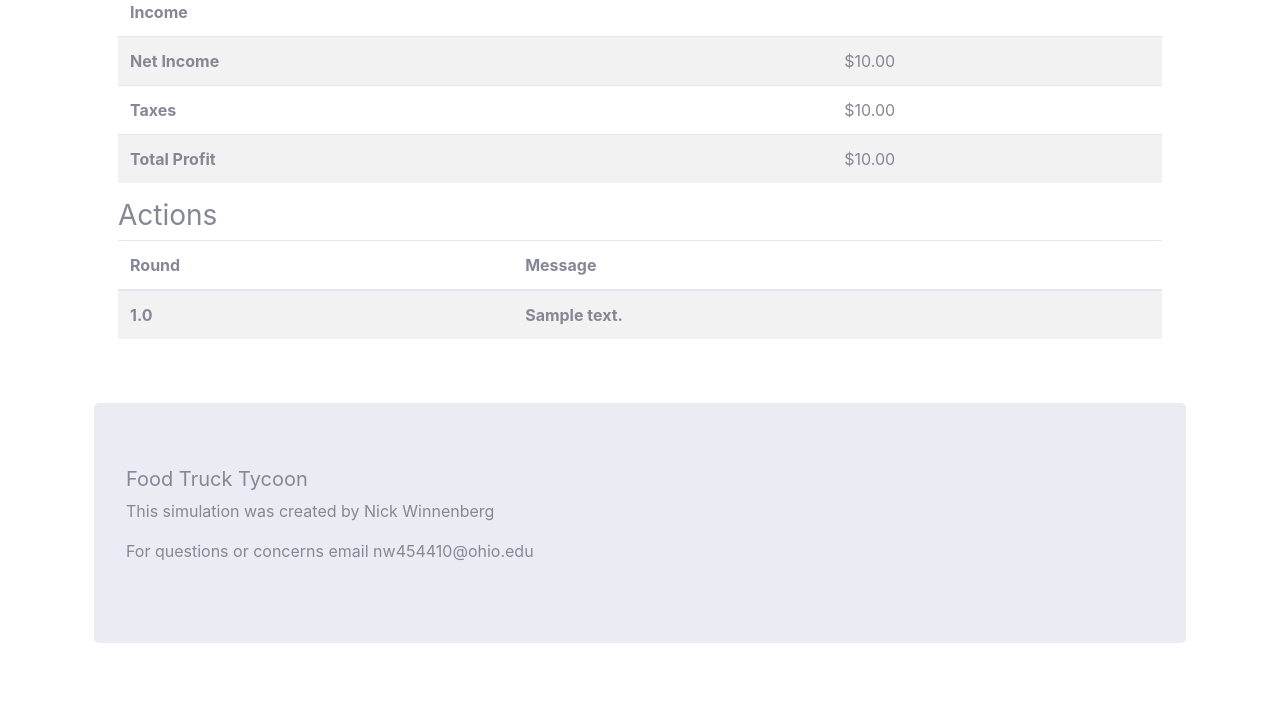
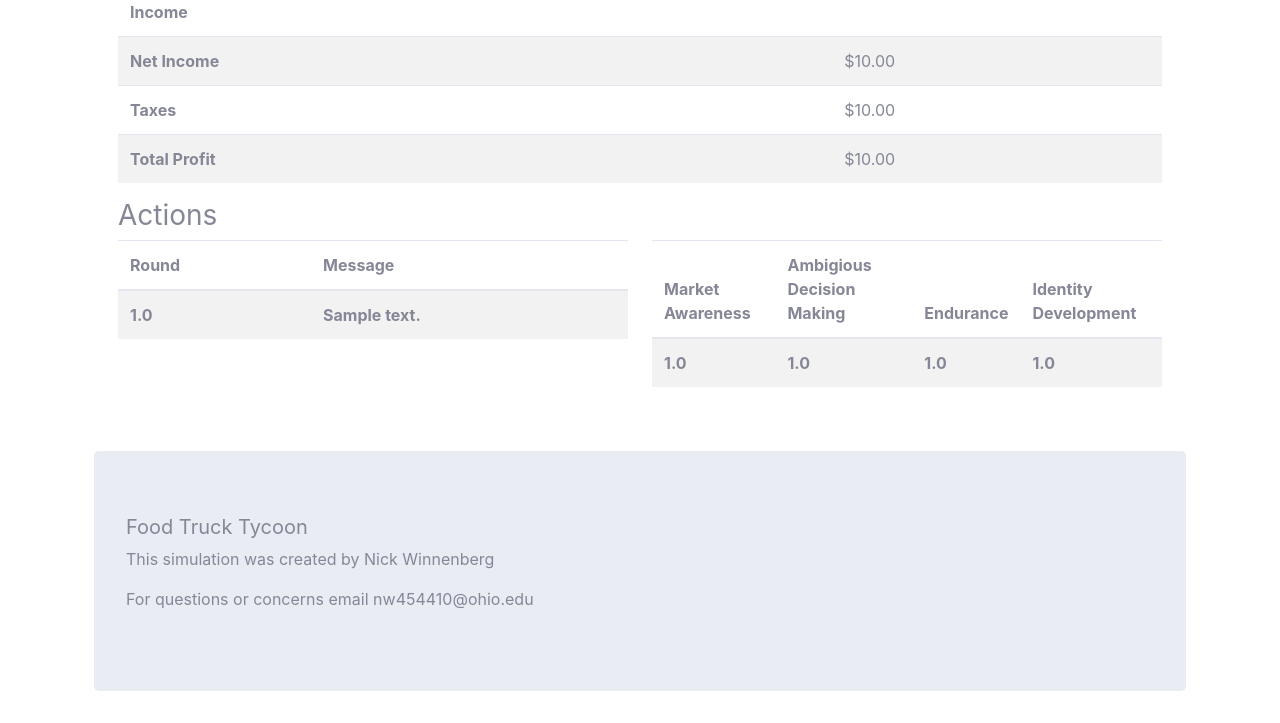
Before and after one commit to nick-winnenberg/businesssim, a Django app: page /the_end/1 in a window 1280 px wide. Shown: the part 1505-2228 px from the top of the page. Before the commit the page ends 2148 px from the top, so only its background shows below. Run offline with Django 4.2, Linux system fonts and the light colour scheme; a user stored in the database is signed in; tables that the repository leaves empty hold one stand-in row (values such as "Sample post"); lists and menus that the app fills with data are empty; some libraries are stand-ins or nearby versions.

```diff
--- a/game/templates/game/home.html
+++ b/game/templates/game/home.html
@@ -57,7 +57,11 @@
         <div class="card-body">
             <h5 class="card-title">{{scenerio.name}}</h5>
             <p class="card-text">{{scenerio.description}}</p>
+            {%if current == False%}
             <a href="{%url 'new_business' scenerio.pk%}" class="btn btn-primary">New</a>
+            {%else%}
+            <a href="#" class="btn btn-primary">Press Continue Above!</a>
+            {%endif%}
             {%if scenerio.gm == user%}
             <a href="{%url 'scenerio_maker' scenerio.pk%}" class="btn btn-warning">Edit</a>
             {%endif%}
--- a/game/templates/game/the_end.html
+++ b/game/templates/game/the_end.html
@@ -199,6 +199,27 @@
                 {%endfor%}
             </tbody>
         </table>
+        </div>
+        <div class="col">
+            <table class="table table-striped">
+                <thead>
+                    <tr>
+                        <th scope="col">Market Awareness</th>
+                        <th scope="col">Ambigious Decision Making</th>
+                        <th scope="col">Endurance</th>
+                        <th scope="col">Identity Development</th>
+                    </tr>
+                </thead>
+                <tbody>
+                    <tr>
+                        <th scope="row">{{business.market_awareness}}</th>
+                        <th scope="row">{{business.decision_making}}</th>
+                        <th scope="row">{{business.endurance}}</th>
+                        <th scope="row">{{business.identity_development}}</th>
+                    </tr>
+                </tbody>
+            </table>
+            </div>
     </div>
     </div>
 </div>
--- a/game/views.py
+++ b/game/views.py
@@ -25,11 +25,10 @@ def home(request):
     current = True
     cc = businesses.count()
 
-    for b in businesses:
-        if b.user == user:
-            current = True
-        else:
-            current = False
+    if businesses.count() == 0:
+        current = False
+    else:
+        current = True
 
     return render(request,'game/home.html', {
         'scenerios':scenerios,
@@ -417,7 +416,16 @@ def increase_price(request,pk):
         business = get_object_or_404(Business, id=pk)
         business.price = business.price + 1
         business.priceStrat = business.priceStrat - .10
+
+        if business.current_round <= 2:
+            business.decision_making += 1
+        elif business.current_round >= 8:
+            business.endurance += 1
+
         business.save()
+
+        log = LogEntry(business=business, round =business.current_round, message = f"{business} raised their price to {business.price}." )
+        log.save()
 
     return HttpResponseRedirect(request.META.get('HTTP_REFERER', '/'))
 
@@ -428,7 +436,16 @@ def decrease_price(request,pk):
         business.price = business.price - 1
         business.priceStrat = business.priceStrat + .10
 
+        if business.current_round <= 2:
+            business.decision_making += 1
+        elif business.current_round >= 8:
+            business.endurance += 1
+
         business.save()
+
+        log = LogEntry(business=business, round =business.current_round, message = f"{business} lowered their price to {business.price}." )
+        log.save()
+
 
     return HttpResponseRedirect(request.META.get('HTTP_REFERER', '/'))
 
@@ -444,6 +461,12 @@ def new_marketing_campaign(request,pk):
             instance.owner = business
             instance.save()
             form.save()
+
+            if business.current_round <= 2:
+                business.decision_making += 1
+            elif business.current_round >= 8:
+                business.endurance += 1
+
             return HttpResponseRedirect(reverse('player_dashboard', kwargs={'pk':business.id}))
     else:
         form = MarketingCampaignForm()
@@ -526,6 +549,12 @@ def purhcase_truck(request,pk):
             form.save()
 
             business.cashBalance = business.cashBalance - instance.price
+
+            if business.current_round <= 2:
+                business.decision_making += 3
+            elif business.current_round >= 8:
+                business.endurance += 3
+
             business.save()
 
             log = LogEntry(business=business, round =business.current_round, message = f"{business} bought {truck.name} Food Truck." )
@@ -634,6 +663,12 @@ def vc_trade(request,pk):
 
         business.vcOwnership = business.vcOwnership + .02
         business.cashBalance = business.cashBalance + offer
+
+        if business.current_round <= 2:
+            business.decision_making += 1
+        elif business.current_round >= 8:
+            business.endurance += 1
+
         business.save()
 
         log = LogEntry(business=business, round =business.current_round, message = f"{business} made a deal with a VC." )
@@ -664,6 +699,12 @@ def take_loan(request,pk):
             form.save()
 
             business.cashBalance = business.cashBalance + instance.amount
+
+            if business.current_round <= 2:
+                business.decision_making += 2
+            elif business.current_round >= 8:
+                business.endurance += 2
+
             business.save()
 
             log = LogEntry(business=business, round =business.current_round, message = f"{business} took out a loan for {loan.amount}")
@@ -708,6 +749,11 @@ def hire_employee(request,pk):
             instance.save()
             form.save()
 
+            if business.current_round <= 2:
+                business.decision_making += 2
+            elif business.current_round >= 8:
+                business.endurance += 2
+
             log = LogEntry(business=business, round =business.current_round, message = f"{business} hired {employee.name}" )
             log.save()
 
@@ -750,6 +796,11 @@ def payoff_loan(request, pk):
         business.cashBalance -= loan.amount
     else:
         business.cashBalance = business.cashBalance - loan.total_value
+
+    if business.current_round <= 2:
+        business.decision_making += 1
+    elif business.current_round >= 8:
+        business.endurance += 1
 
     business.save()
     loan.delete()
```
